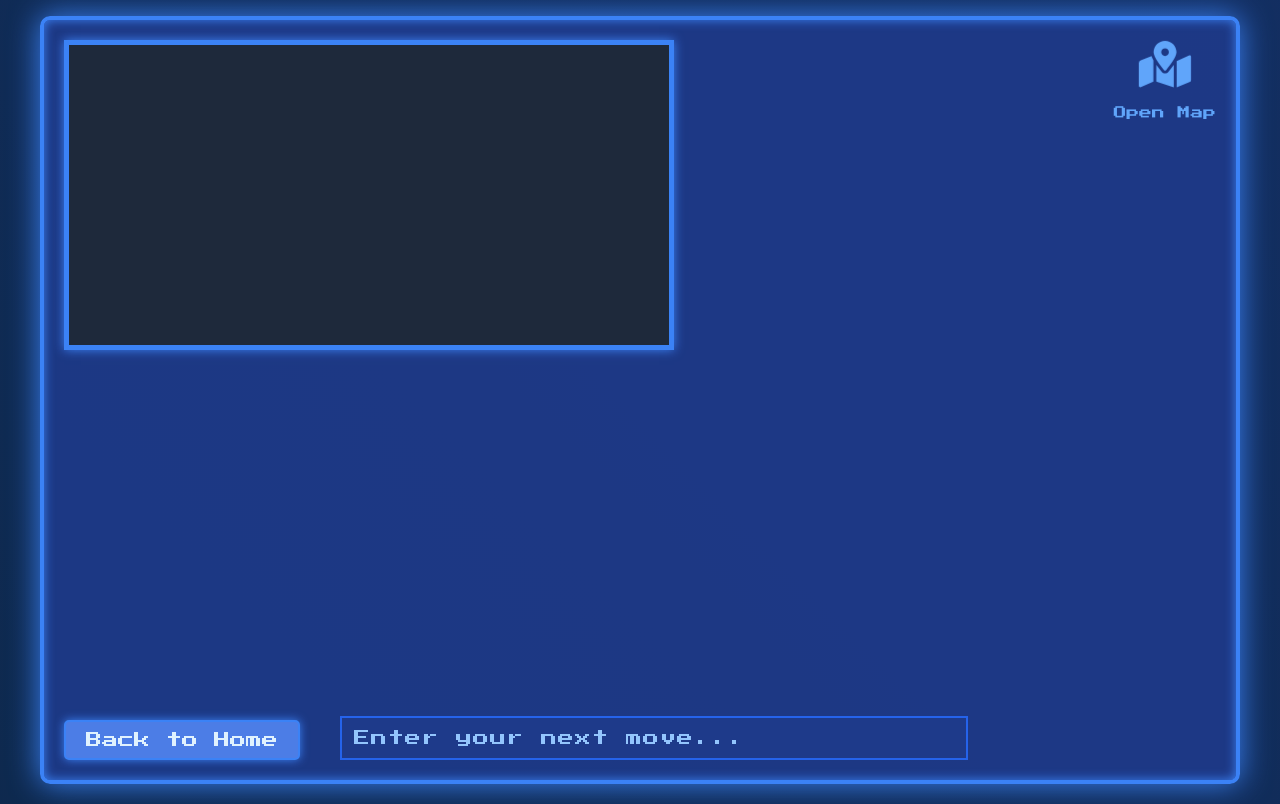
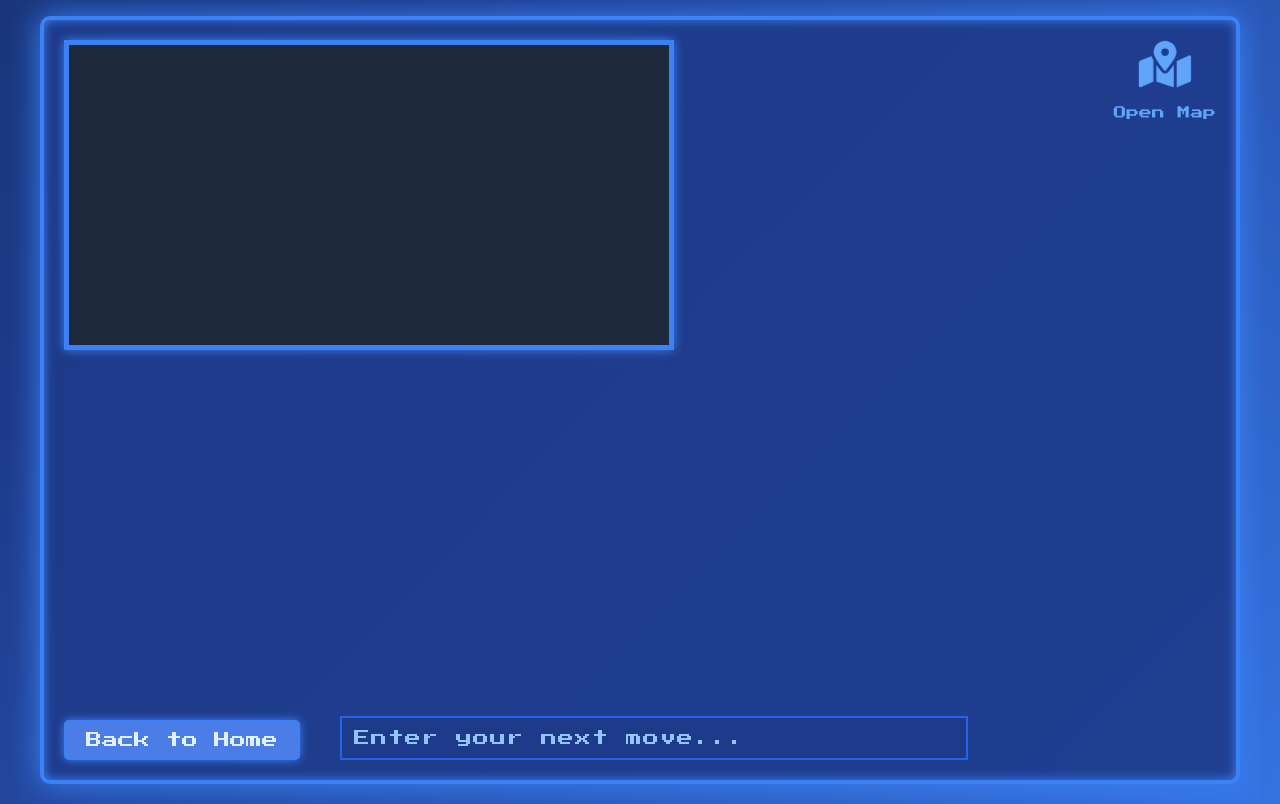
Before and after one commit to K-Senthil-Shunmugam/realms-of-discovery-front-end, a React (Create React App) app: page /play in a window 1280 px wide. Built offline with nearby package versions, Linux system fonts and the light colour scheme.

Commit message:
Update file Play.css

```diff
--- a/src/components/Play.css
+++ b/src/components/Play.css
@@ -3,15 +3,15 @@ html, body {
   margin: 0;
   padding: 0;
   font-family: 'Press Start 2P', cursive; /* Retro 8-bit font */
-  background-color: #0a2540;
+  background: linear-gradient(135deg, #0a2540, #1e3a8a, #3b82f6, #60a5fa, #93c5fd); /* Gradient from dark blue to light blue */
+  background-size: 400% 400%; /* Make the gradient larger to create animation effect */
+  animation: gradientAnimation 10s ease infinite; /* Animated gradient */
+  height: 100vh; /* Full viewport height */
   display: flex;
   justify-content: center;
   align-items: center;
-  height: 100vh;
-  background-image: linear-gradient(45deg, #0a2540, #1e3a8a); /* Gradient for background */
-  background-size: 400% 400%;
-  animation: gradientAnimation 10s ease infinite; /* Animated gradient */
 }
+
 
 @keyframes gradientAnimation {
   0% {
```
